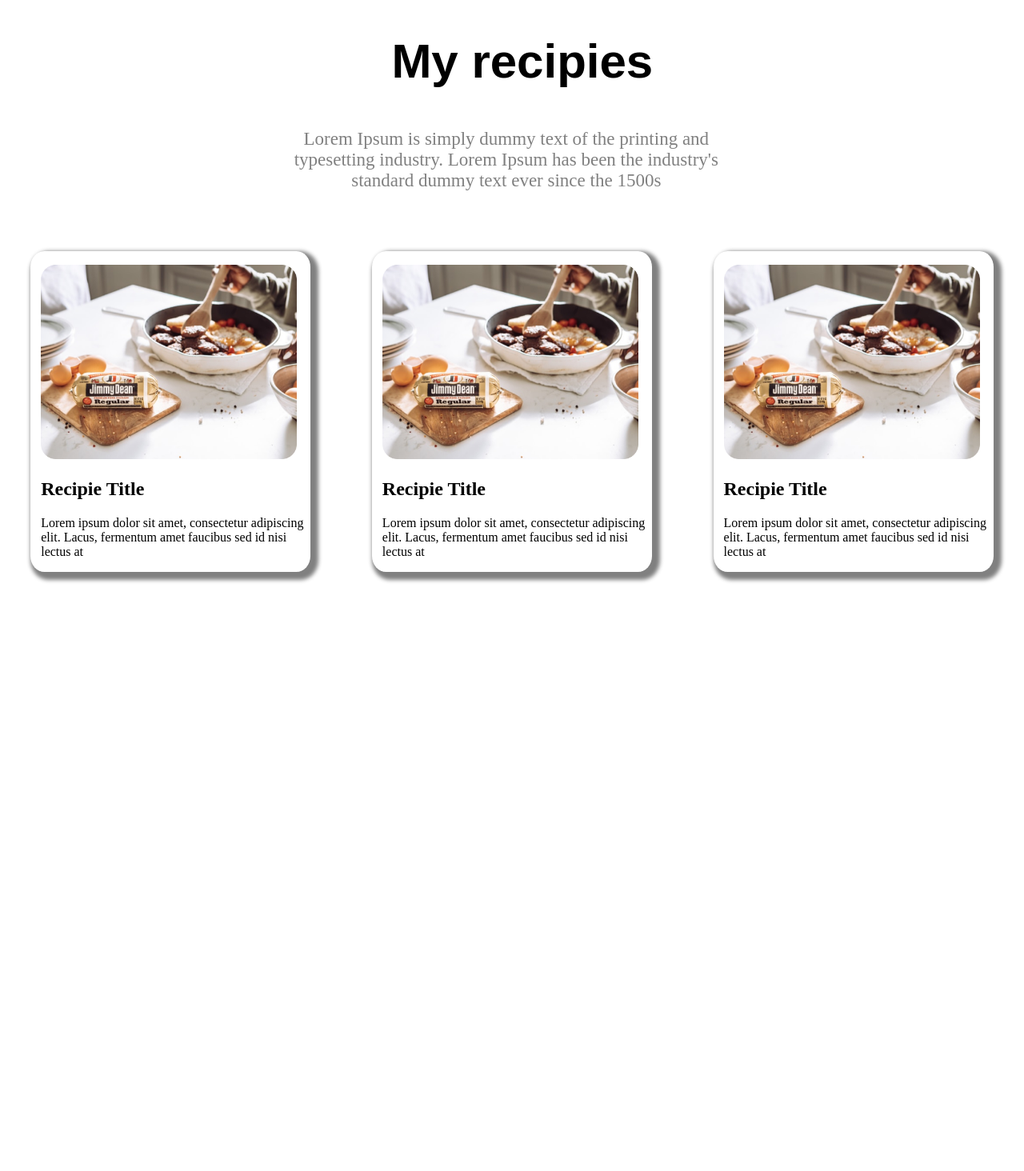
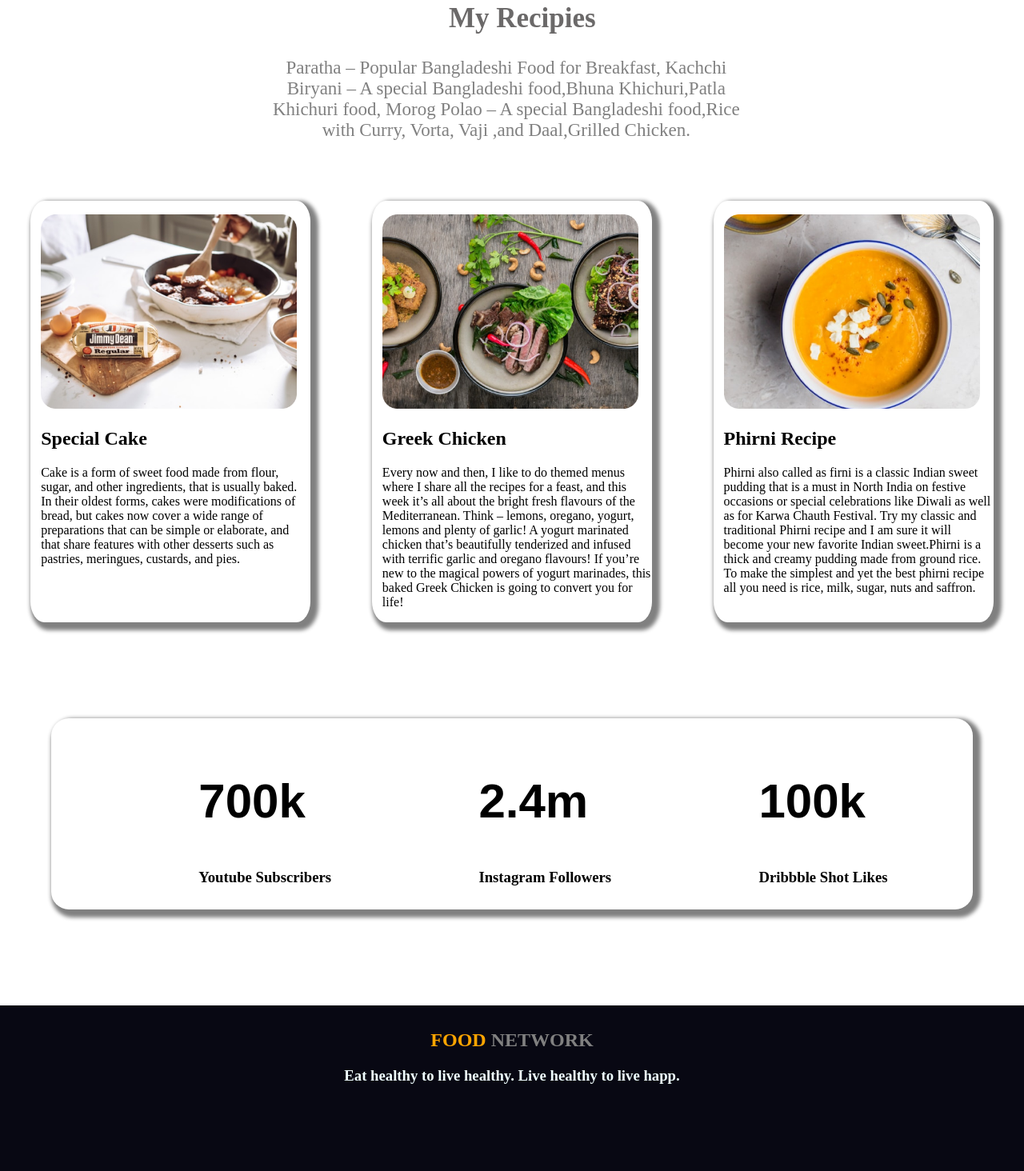
Before and after one commit to Rahim-sarker/first-assignment, a plain HTML site: page index.html in a window 1280 px wide. Shown: the part 1252-2716 px from the top of the page at 80% size. Before the commit the page ends 2087 px from the top, so only its background shows below. Drawn offline with Linux system fonts and the light colour scheme.

Commit message:
Assignment Done

```diff
--- a/index.html
+++ b/index.html
@@ -31,61 +31,80 @@
    </section>
  <!--Header Section End-->
 
-<!--About Aection Start-->
+<!--About Section Start-->
  <Section id="About-me-bg" class="D-flex-content">
      <div  class="half-width imgresize">
          <img src="images/Person Image.png" alt="">
      </div>
 
      <div  class="half-width">
-        <h1>About Me</h1>
-        <p>Lorem ipsum dolor sit amet, consectetur adipiscing
-            elit. Condimentum diam orci pretium a pharetra,
-            feugiat cursus. Dictumst risus, sem egestas odio cras
-            adipiscing vulputate. Nisi, risus in suscipit non. Non
-            commodo volutpat, pharetra, vel</p>
-            <a class="order-button" target="_blank" href="https://www.linkedin.com/in/rahim-sarker-95437020a/">Contact me</a>
+        <h2 class="h3-text">About Me</h2>
+        <p class="aboutme-p-tag">Pagla Baburchi is a great place if you are willing to splurge   on a dine-out as the mentioned prices are tax-exclusive. With room for betterment, they  may soon compete with the big names in Bengali cuisine.
+        Lastly, given the recent surge in infected cases, please stay home and order in your meals. Pagla Barbuchi is available on Pathao Food and Efood.</p>
+        <a class="order-button" target="_blank" href="https://www.linkedin.com/in/rahim-sarker-95437020a/">Contact me</a>
      </div>
  </Section>
-<!--About Aection End-->
+<!--About Section End-->
 
+<!--Recipies section start-->
 <section>
     <div class="recipies">
-       <h1>My recipies</h1>
-       <p>Lorem Ipsum is simply dummy text of the printing and typesetting industry.
-        Lorem Ipsum has been the industry's standard dummy text ever since the
-        1500s</p>
+       <h2 class="h3-text">My Recipies</h2>
+       <p>Paratha – Popular Bangladeshi Food for Breakfast, Kachchi Biryani – A special    Bangladeshi food,Bhuna Khichuri,Patla Khichuri food, Morog Polao – A special Bangladeshi food,Rice with Curry, Vorta, Vaji ,and Daal,Grilled Chicken.
+       </p>
     </div>
 </section>
+<!--Card View Start-->
 
 <section  class="D-flex-content">
-     <div class="third-width">
+     <div class="one-third-width">
          <img src="images/Project Cover.jpg" alt="">
-         <h2>Recipie Title</h2>
-         <p>Lorem ipsum dolor sit amet,
-            consectetur adipiscing elit. Lacus,
-            fermentum amet faucibus sed id nisi
-            lectus at</p>
+         <h2>Special Cake</h2>
+         <p>Cake is a form of sweet food made from flour, sugar, and other ingredients, that is usually baked. In their oldest forms, cakes were modifications of bread, but cakes now cover a wide range of preparations that can be simple or elaborate, and that share features with other desserts such as pastries, meringues, custards, and pies.</p>
      </div>
 
-     <div  class="third-width">
-        <img src="images/Project Cover.jpg" alt="">
-        <h2>Recipie Title</h2>
-        <p>Lorem ipsum dolor sit amet,
-           consectetur adipiscing elit. Lacus,
-           fermentum amet faucibus sed id nisi
-           lectus at</p>
+     <div  class="one-third-width">
+        <img src="images/Project Cover1.jpg" alt="">
+        <h2>Greek Chicken</h2>
+        <p>Every now and then, I like to do themed menus where I share all the recipes for a feast, and this week it’s all about the bright fresh flavours of the Mediterranean. Think – lemons, oregano, yogurt, lemons and plenty of garlic! A yogurt marinated chicken that’s beautifully tenderized and infused with terrific garlic and oregano flavours! If you’re new to the magical powers of yogurt marinades, this baked Greek Chicken is going to convert you for life!</p>
     </div>
 
-    <div  class="third-width">
-        <img src="images/Project Cover.jpg" alt="">
-        <h2>Recipie Title</h2>
-        <p>Lorem ipsum dolor sit amet,
-           consectetur adipiscing elit. Lacus,
-           fermentum amet faucibus sed id nisi
-           lectus at</p>
+    <div  class="one-third-width">
+        <img src="images/Project Cover.png" alt="">
+        <h2>Phirni Recipe</h2>
+        <p>Phirni also called as firni is a classic Indian sweet pudding that is a must in North India on festive occasions or special celebrations like Diwali as well as for Karwa Chauth Festival. Try my classic and traditional Phirni recipe and I am sure it will become your new favorite Indian sweet.Phirni is a thick and creamy pudding made from ground rice. To make the simplest and yet the best phirni recipe all you need is rice, milk, sugar, nuts and saffron.</p>
     </div>
 </section>
+<!--Card View End-->
 
+<!--Social Media Followersc start-->
+<section>
+    <div class="D-flex-content"  id="social-followers" >
+        <div class="followers-numbers">
+            <h1>700k</h1>
+            <h3>Youtube Subscribers</h3>
+        </div>
+
+        <div class="followers-numbers">
+            <h1>2.4m</h1>
+            <h3>Instagram Followers</h3>
+        </div>
+
+        <div class="followers-numbers">
+            <h1>100k</h1>
+            <h3>Dribbble Shot Likes</h3>
+        </div>
+    </div>
+</section>
+<!--Social Media Followersc End-->
+
+<!--Footer Part Start-->
+<footer id="footer-bg">
+    <div class="footer-part">
+        <h2><span class="text-color">FOOD</span> <span class="network-text">NETWORK</span></h2>
+        <h3 class="footer-p-tag">Eat healthy to live healthy. Live healthy to live happ.</h3>
+    </div>
+</footer>
+<!--Footer Part End-->
 </body>
 </html>
--- a/style.css
+++ b/style.css
@@ -9,23 +9,26 @@ a{
     font-size: 22px;
 }
 
-.half-width p{
-font-size: 23px;
-color: gray;
-margin-bottom: 55px;
-padding-right: 40px;
 
-}
 
-.text-color{
-    color: orange;
-}
-
+/*Header Part Css Start*/
 .D-flex-content{
-    display: flex;
+   display: flex;
    padding-top: 20px;
    margin-bottom: 120px;
 }
+
+.half-width p{
+    font-size: 23px;
+    color: gray;
+    margin-bottom: 55px;
+    padding-right: 50px;
+
+}
+.text-color{
+   color: orange;
+}
+
 .half-width{
     width: 50%;
     padding-left: 5%;
@@ -45,19 +48,33 @@ padding-right: 40px;
     text-decoration: none;
     color: white;
     background-image: linear-gradient(orange,tomato);
-    padding: 25px 40px;
-    border-radius: 40%;
+    padding: 20px 40px;
+    border-radius: 40px;
 }
+/*Header Part Css End*/
+
+/*About Me Css Start*/
 .imgresize img{
     width: 45%;
     padding-left: 20%;
 }
-#About-me-bg{
-    background-image: url(images/7.png);
-    background-repeat: no-repeat;
-   background-position: 100%;
+
+.h3-text{
+    color: rgb(107, 105, 105);
+    font-size: 35px;
+    font-weight: bold;
 }
 
+
+#About-me-bg{
+    background-image: url(images/Frame\ 57.jpg);
+    background-repeat: no-repeat;
+    width: 100%;
+}
+/*About Me Css End*/
+
+
+/*Recipies Css Start*/
 .recipies{
     padding-left:26%;
     padding-right:24%;
@@ -68,8 +85,10 @@ padding-right: 40px;
     color: gray;
     margin-bottom: 55px;
     padding-right: 40px;
+    }
+/*Recipies Css End*/
 
-    }
+/*Card View Css Start*/
     .card-view{
     box-shadow: 10px 10px 40px gray;
     width: 40%;
@@ -78,7 +97,7 @@ padding-right: 40px;
     padding-left: 20px;
     border-radius: 10px;
     }
-.third-width{
+.one-third-width{
     width: 50%;
     padding-left: 1%;
     padding-right: 0%;
@@ -87,8 +106,46 @@ padding-right: 40px;
     margin-left: 3%;
     margin-right: 3%;
 }
-.third-width img{
+.one-third-width img{
     padding-top: 5%;
     width: 95%;
     height:auto ;
 }
+
+/*Card View Css End*/
+
+/*Social Media  Css Start*/
+#social-followers{
+    box-shadow: 5px 5px 5px 5px gray;
+    margin-right: 5%;
+    margin-left: 5%;
+    border-radius: 22px;
+    padding-bottom: 10px;
+}
+
+.followers-numbers{
+    margin-left: 16%;
+
+}
+/*Social Media  Css End*/
+
+/*Footer Part Css Start*/
+#footer-bg{
+    width: 100%;
+    background-color:rgb(8, 8, 19);
+    padding-top: 10px;
+    padding-bottom: 7%;
+}
+.footer-part{
+    text-align: center;
+
+}
+
+.footer-part .network-text {
+    color: gray;
+}
+
+.footer-part .footer-p-tag{
+  color: azure;
+}
+/*Footer Part Css End*/
```
